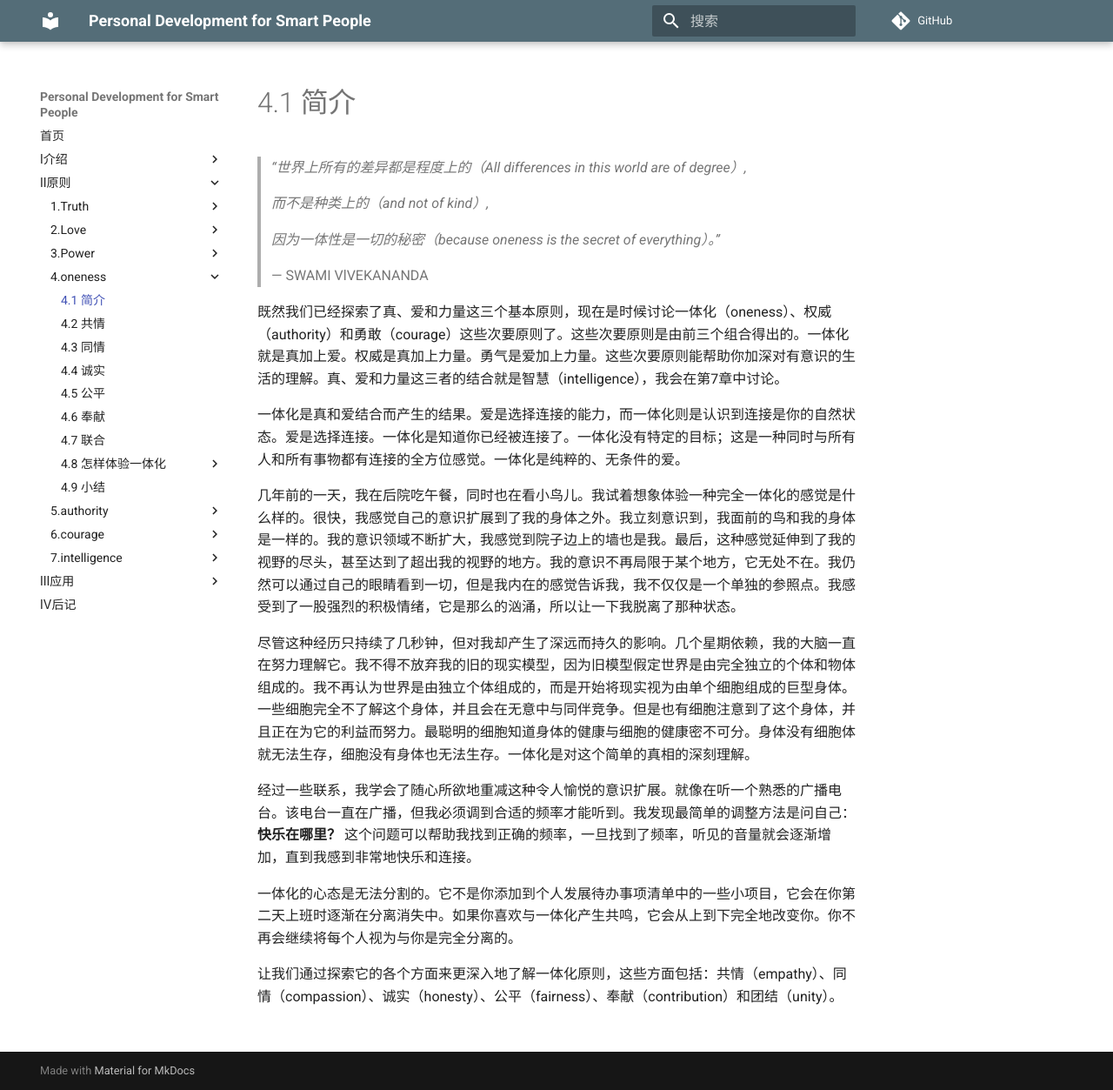
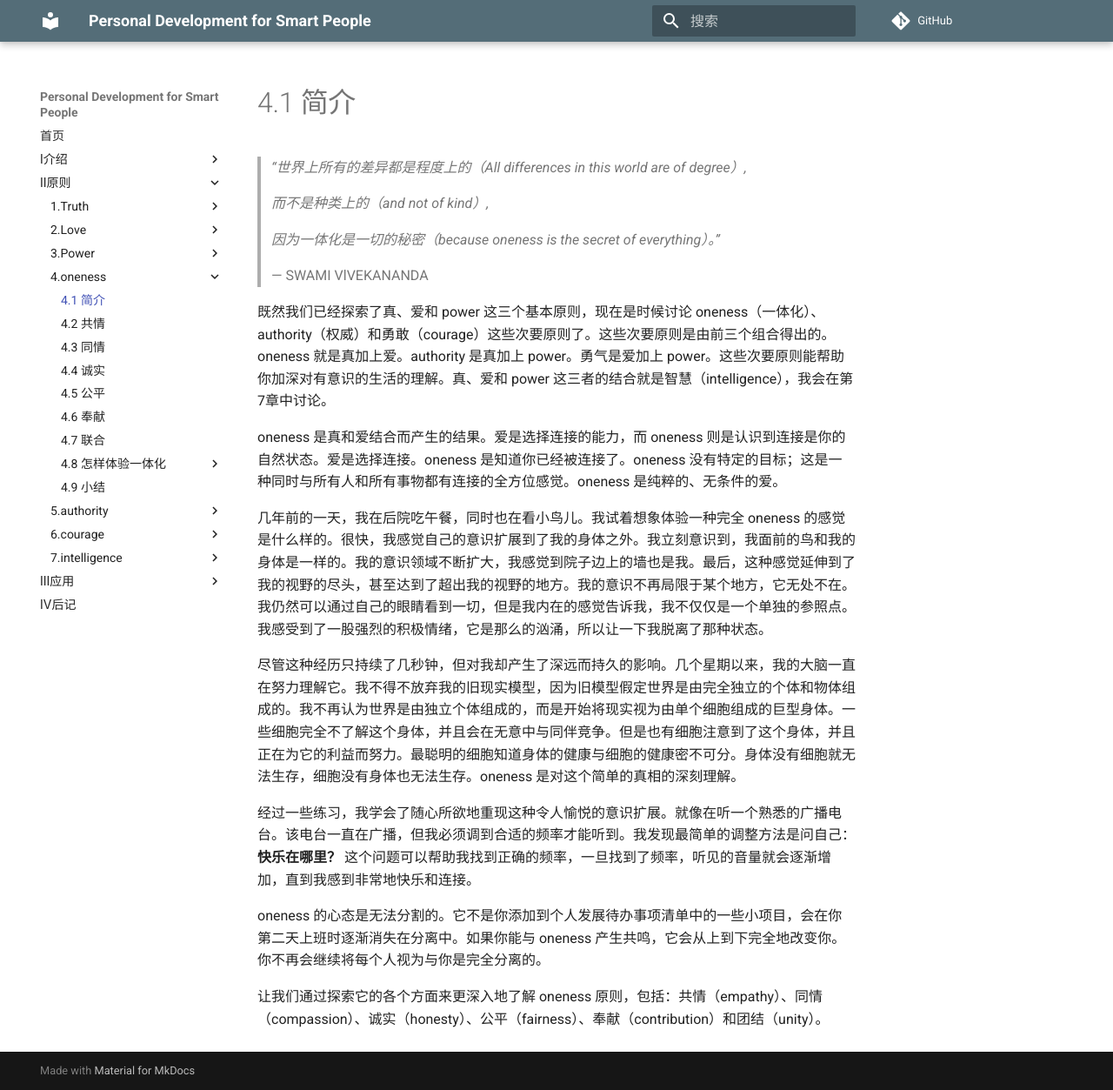
Before and after one commit to wtsnwei/pdsp, an MkDocs documentation site: the page built from docs/2.Principles/04.oneness/00.oneness.md, in a window 1280 px wide and 1253 px high. Shown: the whole window at 87% size. Built offline with MkDocs 1.6.1 and Material for MkDocs 9.7.7, drawn with Linux system fonts in a browser that asks for light colours; comment, search, counter and statistics services are not loaded.

Commit message:
修正语句

```diff
--- a/docs/2.Principles/04.oneness/00.oneness.md
+++ b/docs/2.Principles/04.oneness/00.oneness.md
@@ -2,20 +2,20 @@
 >
 > *而不是种类上的（and not of kind）,*
 >
-> *因为一体性是一切的秘密（because oneness is the secret of everything）。”*
+> *因为一体化是一切的秘密（because oneness is the secret of everything）。”*
 >
 > — SWAMI VlVEKANANDA
 
-既然我们已经探索了真、爱和力量这三个基本原则，现在是时候讨论一体化（oneness）、权威（authority）和勇敢（courage）这些次要原则了。这些次要原则是由前三个组合得出的。一体化就是真加上爱。权威是真加上力量。勇气是爱加上力量。这些次要原则能帮助你加深对有意识的生活的理解。真、爱和力量这三者的结合就是智慧（intelligence），我会在第7章中讨论。
+既然我们已经探索了真、爱和 power 这三个基本原则，现在是时候讨论 oneness（一体化）、authority（权威）和勇敢（courage）这些次要原则了。这些次要原则是由前三个组合得出的。oneness 就是真加上爱。authority 是真加上 power。勇气是爱加上 power。这些次要原则能帮助你加深对有意识的生活的理解。真、爱和 power 这三者的结合就是智慧（intelligence），我会在第7章中讨论。
 
-一体化是真和爱结合而产生的结果。爱是选择连接的能力，而一体化则是认识到连接是你的自然状态。爱是选择连接。一体化是知道你已经被连接了。一体化没有特定的目标；这是一种同时与所有人和所有事物都有连接的全方位感觉。一体化是纯粹的、无条件的爱。
+oneness 是真和爱结合而产生的结果。爱是选择连接的能力，而 oneness 则是认识到连接是你的自然状态。爱是选择连接。oneness 是知道你已经被连接了。oneness 没有特定的目标；这是一种同时与所有人和所有事物都有连接的全方位感觉。oneness 是纯粹的、无条件的爱。
 
-几年前的一天，我在后院吃午餐，同时也在看小鸟儿。我试着想象体验一种完全一体化的感觉是什么样的。很快，我感觉自己的意识扩展到了我的身体之外。我立刻意识到，我面前的鸟和我的身体是一样的。我的意识领域不断扩大，我感觉到院子边上的墙也是我。最后，这种感觉延伸到了我的视野的尽头，甚至达到了超出我的视野的地方。我的意识不再局限于某个地方，它无处不在。我仍然可以通过自己的眼睛看到一切，但是我内在的感觉告诉我，我不仅仅是一个单独的参照点。我感受到了一股强烈的积极情绪，它是那么的汹涌，所以让一下我脱离了那种状态。
+几年前的一天，我在后院吃午餐，同时也在看小鸟儿。我试着想象体验一种完全 oneness 的感觉是什么样的。很快，我感觉自己的意识扩展到了我的身体之外。我立刻意识到，我面前的鸟和我的身体是一样的。我的意识领域不断扩大，我感觉到院子边上的墙也是我。最后，这种感觉延伸到了我的视野的尽头，甚至达到了超出我的视野的地方。我的意识不再局限于某个地方，它无处不在。我仍然可以通过自己的眼睛看到一切，但是我内在的感觉告诉我，我不仅仅是一个单独的参照点。我感受到了一股强烈的积极情绪，它是那么的汹涌，所以让一下我脱离了那种状态。
 
-尽管这种经历只持续了几秒钟，但对我却产生了深远而持久的影响。几个星期依赖，我的大脑一直在努力理解它。我不得不放弃我的旧的现实模型，因为旧模型假定世界是由完全独立的个体和物体组成的。我不再认为世界是由独立个体组成的，而是开始将现实视为由单个细胞组成的巨型身体。一些细胞完全不了解这个身体，并且会在无意中与同伴竞争。但是也有细胞注意到了这个身体，并且正在为它的利益而努力。最聪明的细胞知道身体的健康与细胞的健康密不可分。身体没有细胞体就无法生存，细胞没有身体也无法生存。一体化是对这个简单的真相的深刻理解。
+尽管这种经历只持续了几秒钟，但对我却产生了深远而持久的影响。几个星期以来，我的大脑一直在努力理解它。我不得不放弃我的旧现实模型，因为旧模型假定世界是由完全独立的个体和物体组成的。我不再认为世界是由独立个体组成的，而是开始将现实视为由单个细胞组成的巨型身体。一些细胞完全不了解这个身体，并且会在无意中与同伴竞争。但是也有细胞注意到了这个身体，并且正在为它的利益而努力。最聪明的细胞知道身体的健康与细胞的健康密不可分。身体没有细胞就无法生存，细胞没有身体也无法生存。oneness 是对这个简单的真相的深刻理解。
 
-经过一些联系，我学会了随心所欲地重减这种令人愉悦的意识扩展。就像在听一个熟悉的广播电台。该电台一直在广播，但我必须调到合适的频率才能听到。我发现最简单的调整方法是问自己：**快乐在哪里？** 这个问题可以帮助我找到正确的频率，一旦找到了频率，听见的音量就会逐渐增加，直到我感到非常地快乐和连接。
+经过一些练习，我学会了随心所欲地重现这种令人愉悦的意识扩展。就像在听一个熟悉的广播电台。该电台一直在广播，但我必须调到合适的频率才能听到。我发现最简单的调整方法是问自己：**快乐在哪里？** 这个问题可以帮助我找到正确的频率，一旦找到了频率，听见的音量就会逐渐增加，直到我感到非常地快乐和连接。
 
-一体化的心态是无法分割的。它不是你添加到个人发展待办事项清单中的一些小项目，它会在你第二天上班时逐渐在分离消失中。如果你喜欢与一体化产生共鸣，它会从上到下完全地改变你。你不再会继续将每个人视为与你是完全分离的。
+oneness 的心态是无法分割的。它不是你添加到个人发展待办事项清单中的一些小项目，会在你第二天上班时逐渐消失在分离中。如果你能与 oneness 产生共鸣，它会从上到下完全地改变你。你不再会继续将每个人视为与你是完全分离的。
 
-让我们通过探索它的各个方面来更深入地了解一体化原则，这些方面包括：共情（empathy）、同情（compassion）、诚实（honesty）、公平（fairness）、奉献（contribution）和团结（unity）。
+让我们通过探索它的各个方面来更深入地了解 oneness 原则，包括：共情（empathy）、同情（compassion）、诚实（honesty）、公平（fairness）、奉献（contribution）和团结（unity）。
```
